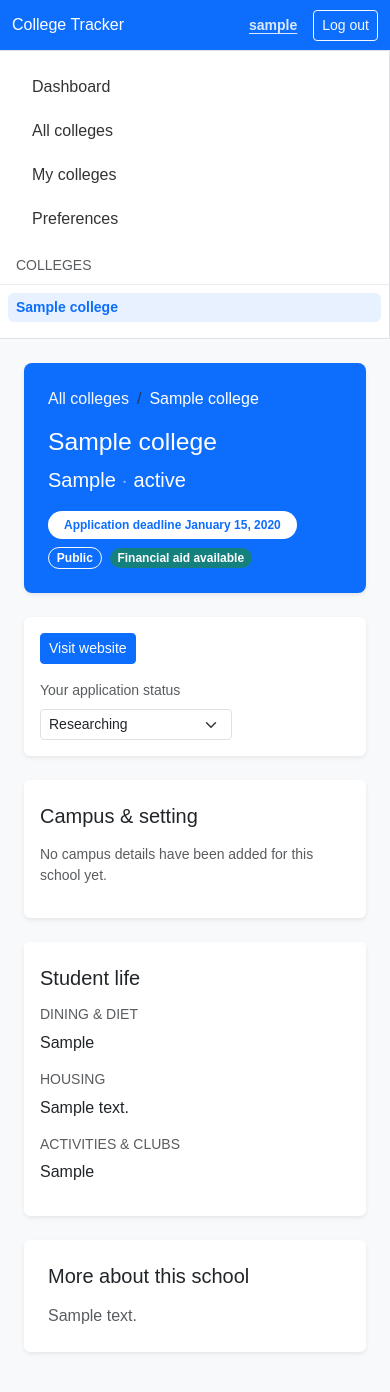
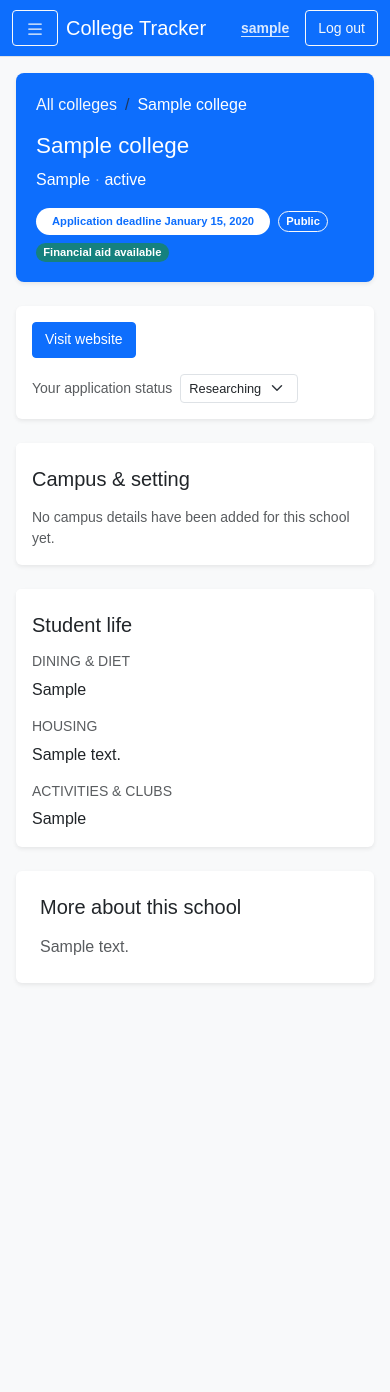
Before and after one commit to ironman0611/cs50, a Django app: page /colleges/1 in a window 390 px wide. After the commit the page ends 984 px from the top, so only its background shows below. Run offline with Django 5.2, Linux system fonts and the light colour scheme; a user stored in the database is signed in; tables that the repository leaves empty hold one stand-in row (values such as "Sample post").

Commit message:
Make capstone app mobile-responsive
Add offcanvas sidebar for mobile, improve CSS breakpoints for
small screens, and adjust card grids and typography for phones.

```diff
--- a/project4/tracker/static/tracker/css/styles.css
+++ b/project4/tracker/static/tracker/css/styles.css
@@ -103,28 +103,76 @@ body {
     min-height: calc(100vh - 56px);
 }
 
-@media (max-width: 768px) {
-    .card {
-        margin-bottom: 1rem;
-    }
+/* Offcanvas sidebar styling */
+.offcanvas .nav-link {
+    color: #333;
+}
 
-    .navbar-brand {
-        font-size: 1rem;
-    }
+.offcanvas .nav-link:hover {
+    background-color: #f1f3f5;
+}
 
+.offcanvas .nav-link.active {
+    background-color: #e7f1ff;
+    color: #0d6efd;
+}
+
+/* Mobile styles */
+@media (max-width: 991.98px) {
     .app-layout {
         flex-direction: column;
     }
 
-    .app-sidebar {
-        width: 100%;
-        max-height: none;
-        position: static;
-        border-end: none !important;
-        border-bottom: 1px solid #dee2e6;
+    .app-main {
+        padding: 1rem !important;
     }
 
-    .sidebar-college-list {
-        max-height: 180px;
+    .college-detail-hero .card-body {
+        padding: 1.25rem !important;
+    }
+
+    .college-detail-hero h1 {
+        font-size: 1.4rem;
+    }
+
+    .college-detail-hero .lead {
+        font-size: 1rem;
+    }
+
+    /* Status dropdowns need to fit on small screens */
+    .form-select-sm {
+        min-width: 0 !important;
+        font-size: 0.8rem;
     }
 }
+
+@media (max-width: 575.98px) {
+    h1.h3 {
+        font-size: 1.25rem;
+    }
+
+    .display-6 {
+        font-size: 1.75rem;
+    }
+
+    /* Stack list-group items vertically on phones */
+    .list-group-item .d-flex.flex-wrap.justify-content-between {
+        flex-direction: column;
+    }
+
+    /* Preferences cards go full width */
+    .col-md-6 {
+        padding-left: 0;
+        padding-right: 0;
+    }
+
+    /* Better touch targets */
+    .btn-sm {
+        padding: 0.4rem 0.75rem;
+    }
+
+    /* Badge wrapping */
+    .badge {
+        font-size: 0.7rem;
+    }
+}
--- a/project4/tracker/templates/tracker/base_app.html
+++ b/project4/tracker/templates/tracker/base_app.html
@@ -1,10 +1,15 @@
 {% extends 'tracker/layout.html' %}
 {% load static %}
 {% block body %}
-<nav class="navbar navbar-expand-lg navbar-dark bg-primary border-bottom">
+<nav class="navbar navbar-dark bg-primary border-bottom">
     <div class="container-fluid">
-        <span class="navbar-brand">College Tracker</span>
-        <div class="navbar-nav ms-auto flex-row align-items-center gap-2">
+        <div class="d-flex align-items-center gap-2">
+            <button class="btn btn-outline-light btn-sm d-lg-none" type="button" data-bs-toggle="offcanvas" data-bs-target="#sidebarOffcanvas" aria-controls="sidebarOffcanvas" aria-label="Toggle sidebar">
+                <svg xmlns="http://www.w3.org/2000/svg" width="20" height="20" fill="currentColor" viewBox="0 0 16 16"><path fill-rule="evenodd" d="M2.5 12a.5.5 0 0 1 .5-.5h10a.5.5 0 0 1 0 1H3a.5.5 0 0 1-.5-.5m0-4a.5.5 0 0 1 .5-.5h10a.5.5 0 0 1 0 1H3a.5.5 0 0 1-.5-.5m0-4a.5.5 0 0 1 .5-.5h10a.5.5 0 0 1 0 1H3a.5.5 0 0 1-.5-.5"/></svg>
+            </button>
+            <span class="navbar-brand mb-0">College Tracker</span>
+        </div>
+        <div class="d-flex align-items-center gap-2">
             <a class="nav-link nav-link-username py-0 px-2" href="{% url 'preferences' %}" title="My Preferences">
                 {{ user.username }}
             </a>
@@ -16,8 +21,37 @@
     </div>
 </nav>
 
+<!-- Offcanvas sidebar for mobile -->
+<div class="offcanvas offcanvas-start d-lg-none" tabindex="-1" id="sidebarOffcanvas" aria-labelledby="sidebarOffcanvasLabel">
+    <div class="offcanvas-header">
+        <h5 class="offcanvas-title" id="sidebarOffcanvasLabel">Menu</h5>
+        <button type="button" class="btn-close" data-bs-dismiss="offcanvas" aria-label="Close"></button>
+    </div>
+    <div class="offcanvas-body p-0">
+        <nav class="nav flex-column p-3 gap-1">
+            <a class="nav-link rounded {% if nav_active == 'dashboard' %}active fw-semibold{% endif %}" href="{% url 'index' %}">Dashboard</a>
+            <a class="nav-link rounded {% if nav_active == 'all_colleges' %}active fw-semibold{% endif %}" href="{% url 'all_colleges' %}">All colleges</a>
+            <a class="nav-link rounded {% if nav_active == 'my_colleges' %}active fw-semibold{% endif %}" href="{% url 'my_colleges' %}">My colleges</a>
+            <a class="nav-link rounded {% if nav_active == 'preferences' %}active fw-semibold{% endif %}" href="{% url 'preferences' %}">Preferences</a>
+        </nav>
+        <div class="px-3 pb-2 small text-muted text-uppercase">Colleges</div>
+        <div class="sidebar-college-list px-2 pb-3">
+            {% for c in nav_colleges %}
+            <a class="sidebar-college-link d-block py-1 px-2 rounded text-decoration-none text-truncate {% if college and college.pk == c.pk %}active fw-semibold{% endif %}" href="{% url 'college_detail' c.pk %}" title="{{ c.name }}">{{ c.name }}</a>
+            {% empty %}
+            {% if user.is_staff %}
+            <p class="px-3 small text-muted mb-0">No colleges yet. Add some in the admin.</p>
+            {% else %}
+            <p class="px-3 small text-muted mb-0">No colleges listed yet.</p>
+            {% endif %}
+            {% endfor %}
+        </div>
+    </div>
+</div>
+
 <div class="app-layout d-flex">
-    <aside class="app-sidebar border-end bg-white">
+    <!-- Desktop sidebar (hidden on mobile) -->
+    <aside class="app-sidebar border-end bg-white d-none d-lg-flex">
         <nav class="nav flex-column p-3 gap-1">
             <a class="nav-link rounded {% if nav_active == 'dashboard' %}active fw-semibold{% endif %}" href="{% url 'index' %}">Dashboard</a>
             <a class="nav-link rounded {% if nav_active == 'all_colleges' %}active fw-semibold{% endif %}" href="{% url 'all_colleges' %}">All colleges</a>
--- a/project4/tracker/templates/tracker/index.html
+++ b/project4/tracker/templates/tracker/index.html
@@ -80,7 +80,7 @@
 <h2 class="h5 mb-3">Upcoming deadlines</h2>
 <div class="row g-3">
     {% for application in applications %}
-    <div class="col-md-6 col-lg-4">
+    <div class="col-sm-6 col-lg-4">
         <div class="card h-100">
             <div class="card-body">
                 <h5 class="card-title">{{ application.college.name }}</h5>
```
